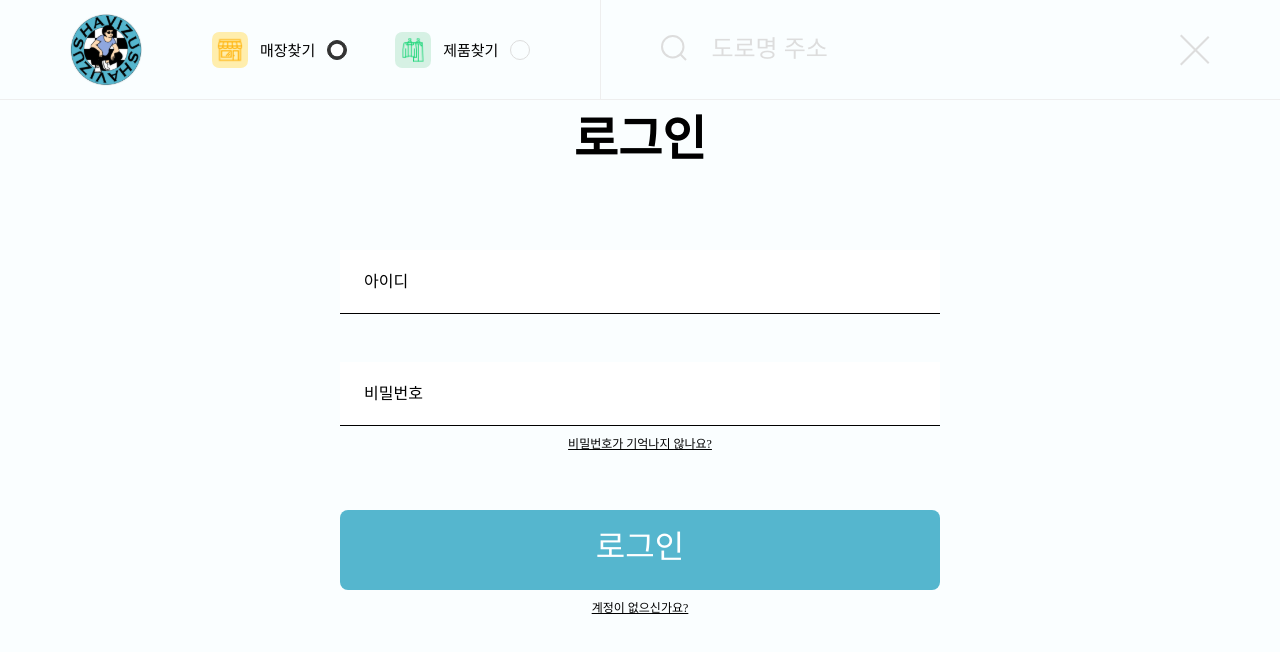
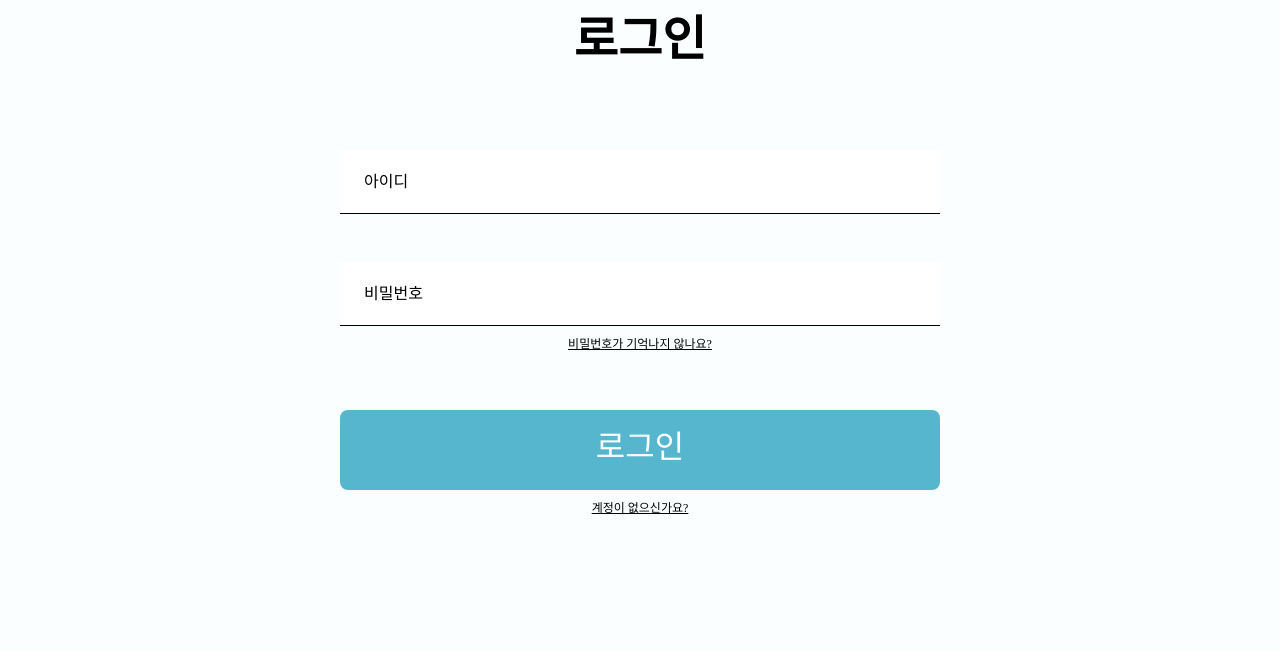
Before and after one commit to SHAVIZU/SHAVIZU-Client, a React (Create React App) app: page /login in a window 1280 px wide. Shown: the top 652 px of the page. Built offline with nearby package versions, Linux system fonts and the light colour scheme.

Commit message:
⚡️ :: Complete

```diff
--- a/src/components/header/Header.tsx
+++ b/src/components/header/Header.tsx
@@ -1,4 +1,4 @@
-import React, { useState } from "react";
+import React, { FC, useState } from "react";
 import * as S from "./styles";
 import {
   Logo,
@@ -8,7 +8,7 @@ import {
   CloseIcon,
   SelectIcon,
 } from "../../assets";
-const Header = () => {
+const Header: FC = (): JSX.Element => {
   const topic = ["스타일 코드", "제품 이름", "브랜드"];
   const filter = ["상의", "하의", "아우터", "풋웨어", "아이웨어"];
   const [isOpenCategory, setIsOpenCategory] = useState(false);
--- a/src/pages/login/LoginPage.tsx
+++ b/src/pages/login/LoginPage.tsx
@@ -1,10 +1,8 @@
 import React, { FC } from "react";
 import Login from "../../components/auth/login/Login";
-import Header from "../../components/header/Header";
 const LoginPage: FC = (): JSX.Element => {
   return (
     <>
-      <Header />
       <Login />
     </>
   );
```
